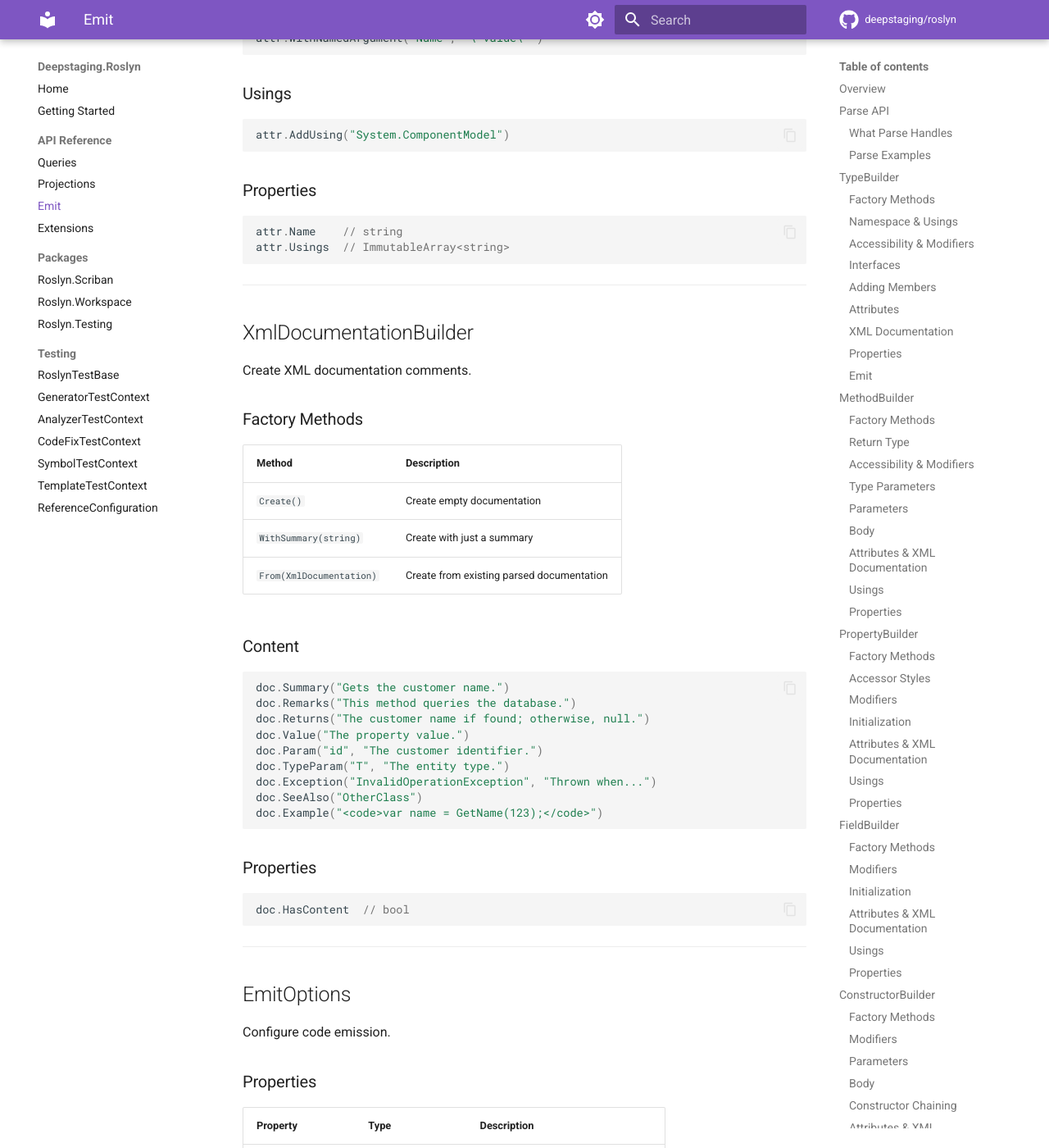
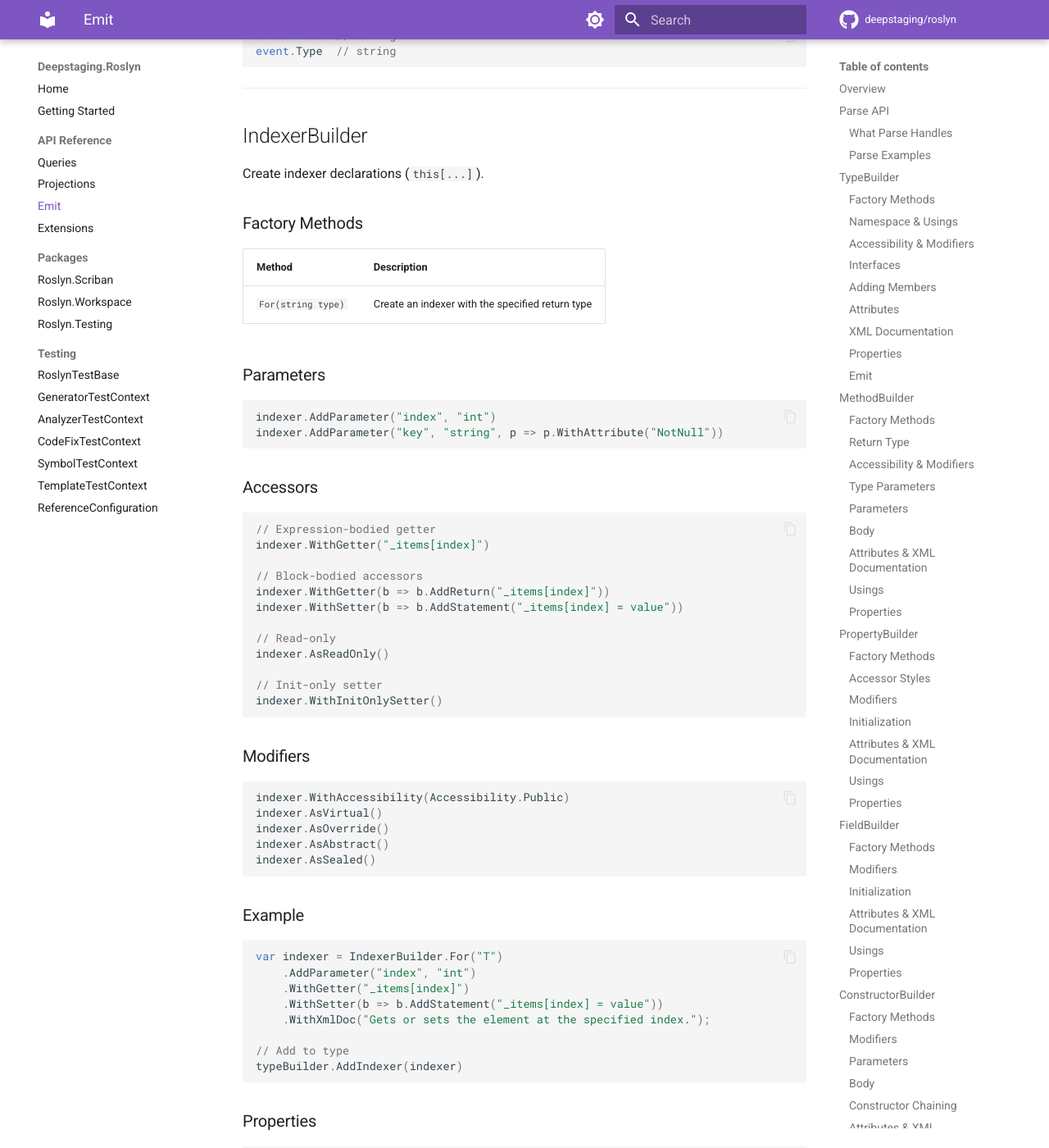
Before and after one commit to deepstaging/roslyn, an MkDocs documentation site: the page built from docs/api/emit.md, in a window 1280 px wide and 1400 px high, scrolled down 13591 px. Shown: the whole window at 82% size. Built offline with MkDocs 1.6.1 and Material for MkDocs 9.7.7, drawn with Linux system fonts in a browser that asks for light colours; comment, search, counter and statistics services are not loaded; some of the changed text lies outside the part shown.

Commit message:
Add EventBuilder and IndexerBuilder documentation

````diff
--- a/docs/api/emit.md
+++ b/docs/api/emit.md
@@ -15,6 +15,8 @@ Emit builders construct Roslyn syntax trees using a fluent, immutable API. Where
 | `PropertyBuilder` | Create properties |
 | `FieldBuilder` | Create fields |
 | `ConstructorBuilder` | Create constructors |
+| `EventBuilder` | Create events |
+| `IndexerBuilder` | Create indexers (`this[...]`) |
 | `ParameterBuilder` | Create parameters |
 | `TypeParameterBuilder` | Create generic type parameters |
 | `BodyBuilder` | Create method/property bodies |
@@ -565,6 +567,120 @@ tp.HasConstraints // bool
 
 ---
 
+## EventBuilder
+
+Create event declarations.
+
+### Factory Methods
+
+| Method | Description |
+|--------|-------------|
+| `For(string name, string type)` | Create an event (e.g., `"PropertyChanged"`, `"PropertyChangedEventHandler?"`) |
+
+### Modifiers
+
+```csharp
+event.WithAccessibility(Accessibility.Public)
+event.AsStatic()
+event.AsVirtual()
+event.AsOverride()
+event.AsAbstract()
+```
+
+### Attributes and Documentation
+
+```csharp
+event.WithAttribute("NonSerialized")
+event.WithAttribute("Obsolete", a => a.WithArgument("\"Use NewEvent\""))
+event.WithXmlDoc("Raised when a property changes.")
+event.AddUsing("System.ComponentModel")
+```
+
+### Example
+
+```csharp
+var changed = EventBuilder.For("PropertyChanged", "PropertyChangedEventHandler?")
+    .WithAccessibility(Accessibility.Public)
+    .WithXmlDoc("Occurs when a property value changes.");
+
+// Add to type
+typeBuilder.AddEvent(changed)
+```
+
+### Properties
+
+```csharp
+event.Name  // string
+event.Type  // string
+```
+
+---
+
+## IndexerBuilder
+
+Create indexer declarations (`this[...]`).
+
+### Factory Methods
+
+| Method | Description |
+|--------|-------------|
+| `For(string type)` | Create an indexer with the specified return type |
+
+### Parameters
+
+```csharp
+indexer.AddParameter("index", "int")
+indexer.AddParameter("key", "string", p => p.WithAttribute("NotNull"))
+```
+
+### Accessors
+
+```csharp
+// Expression-bodied getter
+indexer.WithGetter("_items[index]")
+
+// Block-bodied accessors
+indexer.WithGetter(b => b.AddReturn("_items[index]"))
+indexer.WithSetter(b => b.AddStatement("_items[index] = value"))
+
+// Read-only
+indexer.AsReadOnly()
+
+// Init-only setter
+indexer.WithInitOnlySetter()
+```
+
+### Modifiers
+
+```csharp
+indexer.WithAccessibility(Accessibility.Public)
+indexer.AsVirtual()
+indexer.AsOverride()
+indexer.AsAbstract()
+indexer.AsSealed()
+```
+
+### Example
+
+```csharp
+var indexer = IndexerBuilder.For("T")
+    .AddParameter("index", "int")
+    .WithGetter("_items[index]")
+    .WithSetter(b => b.AddStatement("_items[index] = value"))
+    .WithXmlDoc("Gets or sets the element at the specified index.");
+
+// Add to type
+typeBuilder.AddIndexer(indexer)
+```
+
+### Properties
+
+```csharp
+indexer.Type  // string (return type)
+```
+
+---
+
 ## BodyBuilder
 
 Build method and property bodies.
````
